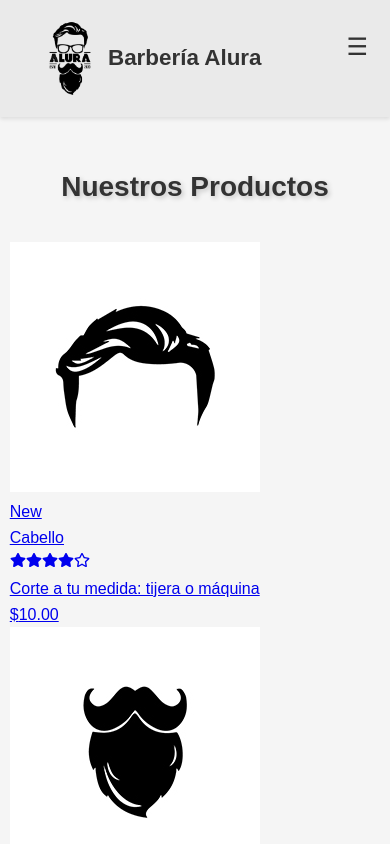
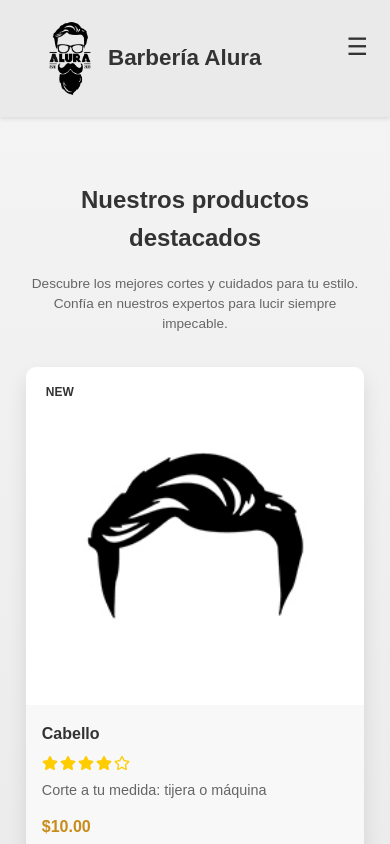
Before and after one commit to CriXDZ/BarberShop, a React (Vite) app: page /productos in a window 390 px wide. Shown: the top 844 px of the page. Built offline with nearby package versions, Linux system fonts and the light colour scheme; a web font is replaced by a local one.

Commit message:
Update  shop component styles

```diff
--- a/src/pages/Tienda/Productos.css
+++ b/src/pages/Tienda/Productos.css
@@ -1,132 +1,172 @@
-/* General Styles */
+/* Estructura general */
 .productos-page {
   font-family: "Montserrat", sans-serif;
-  background-color: #f5f5f5;
+  background: linear-gradient(
+    0deg,
+    rgba(224, 224, 224, 1) 0%,
+    rgba(245, 245, 245, 1) 100%
+  );
 }
 
-/* Main Content Styles */
-main {
-  width: 90%;
-  max-width: 940px;
+/* Sección principal que envuelve el título y los productos */
+.featured-container {
+  max-width: 1200px;
   margin: 0 auto;
-  padding: 2rem 0;
+  padding: 1em 1em;
 }
 
-/* Product Titles */
-.titulo-productos {
+.featured-heading {
+  max-width: 600px;
+  margin: 0 auto;
   text-align: center;
-  margin-bottom: 2rem;
-  font-size: 2.5rem;
-  color: #333;
-  text-shadow: 2px 2px 5px rgba(0, 0, 0, 0.2);
-  font-weight: bold;
 }
 
-.producto-grid {
-  display: grid;
-  grid-template-columns: repeat(auto-fill, minmax(300px, 1fr));
-  gap: 1.25rem;
-  justify-content: center;
-  margin-bottom: 3rem;
+.featured-title {
+  font-size: 2rem;
+  font-weight: bold;
+  color: #333;
 }
 
-.producto-card {
-  background-color: #fff;
+.featured-subtitle {
+  margin-top: 1rem;
+  font-size: 1rem;
+  color: #666;
+  line-height: 1.5;
+}
+
+/* --- Cuadrícula de productos --- */
+.featured-grid {
+  display: grid;
+  grid-template-columns: repeat(auto-fit, minmax(250px, 1fr));
+  gap: 1.5rem;
+  margin-top: 2rem;
+}
+
+/* --- Tarjeta de producto --- */
+.featured-card {
+  position: relative;
+  background-color: #f8f8f8;
   border-radius: 0.625rem;
   box-shadow: 0 0.625rem 1.25rem rgba(0, 0, 0, 0.1);
-  padding: 1rem;
-  text-align: center;
+  overflow: hidden;
   transition: transform 0.3s;
-  text-decoration: none; /* Added */
-  color: inherit; /* Added */
+  text-decoration: none;
+  color: inherit;
 }
 
-.producto-card:hover {
+.featured-card:hover {
+  transform: scale(1.03);
+}
+
+/* Contenedor para forzar aspecto 1:1 */
+.featured-image-container {
+  position: relative;
+  width: 100%;
+  overflow: hidden;
+  padding-top: 100%;
+}
+
+.featured-image {
+  position: absolute;
+  top: 0;
+  left: 0;
+  width: 100%;
+  height: 100%;
+  object-fit: cover;
+  transition: transform 0.3s;
+}
+
+.featured-card:hover .featured-image {
   transform: scale(1.05);
 }
 
-.producto-card img,
-.producto-card h2,
-.producto-card p {
-  /* Added */
-  text-decoration: none;
+/* Badge (NEW, SALE) */
+.badge {
+  position: absolute;
+  top: 0.75rem;
+  left: 0.75rem;
+  background-color: #fff;
+  color: #333;
+  font-size: 0.75rem;
+  font-weight: bold;
+  padding: 0.25rem 0.5rem;
+  border-radius: 9999px;
+  text-transform: uppercase;
 }
 
-.producto-imagen {
-  width: 100%;
-  height: auto;
-  border-bottom: 2px solid #c78c19;
-  margin-bottom: 1rem;
+.badge-sale {
+  background-color: #333;
+  color: #fff;
 }
 
-.producto-titulo {
-  font-size: 1.5rem;
-  margin-bottom: 0.625rem;
-  color: #333;
+/* Contenido de la tarjeta */
+.featured-card-content {
+  padding: 1rem;
 }
 
-.producto-descripción {
+.featured-card-title {
   font-size: 1rem;
-  color: #666;
-  margin-bottom: 1rem;
+  font-weight: bold;
+  color: #333;
+  margin-bottom: 0.5rem;
 }
 
-.producto-precio {
-  font-size: 1.25rem;
+.featured-card-description {
+  font-size: 0.9rem;
+  color: #666;
+  margin-bottom: 0.75rem;
+}
+
+/* Rating de estrellas */
+.featured-card-rating {
+  display: flex;
+  align-items: center;
+  margin-bottom: 0.5rem;
+}
+
+.featured-card-rating svg {
+  width: 1rem;
+  height: 1rem;
+  color: #ffcc00;
+  margin-right: 2px;
+}
+
+/* Precios */
+.featured-card-price {
+  font-size: 1rem;
   font-weight: bold;
   color: #c78c19;
 }
 
-/* Responsive Styles */
-@media screen and (max-width: 768px) {
-  .titulo-productos {
-    font-size: 2rem;
+.featured-card-price-discount {
+  font-size: 0.875rem;
+  color: #999;
+  text-decoration: line-through;
+  margin-left: 0.5rem;
+}
+
+/* Responsivo */
+@media screen and (max-width: 480px) {
+  .featured-title {
+    font-size: 1.5rem;
+  }
+  .featured-subtitle {
+    font-size: 0.85rem;
   }
 
-  .producto-grid {
-    grid-template-columns: 1fr;
-    gap: 1rem;
+  .featured-card {
+    transition: none;
   }
 
-  .producto-card {
-    padding: 0.75rem;
+  .featured-card:hover {
+    transform: none;
   }
 
-  .producto-titulo {
-    font-size: 1.25rem;
+  .featured-image {
+    transition: none;
   }
 
-  .producto-descripción {
-    font-size: 0.875rem;
-  }
-
-  .producto-precio {
-    font-size: 1.125rem;
+  .featured-card:hover .featured-image {
+    transform: none;
   }
 }
-
-@media screen and (max-width: 480px) {
-  .titulo-productos {
-    font-size: 1.75rem;
-  }
-
-  .producto-grid {
-    gap: 0.75rem;
-  }
-
-  .producto-card {
-    padding: 0.5rem;
-  }
-
-  .producto-titulo {
-    font-size: 1.1rem;
-  }
-
-  .producto-descripción {
-    font-size: 0.8rem;
-  }
-
-  .producto-precio {
-    font-size: 1rem;
-  }
-}
--- a/src/pages/Tienda/Productos.jsx
+++ b/src/pages/Tienda/Productos.jsx
@@ -5,7 +5,7 @@ import "./Productos.css";
 
 const ProductsPage = () => {
   const links = [
-    { label: "Home", to: "/" },
+    { label: "Inicio", to: "/" },
     { label: "Contacto", to: "/contactos" },
   ];
 
@@ -13,8 +13,18 @@ const ProductsPage = () => {
     <div className="productos-page">
       <Header links={links} />
       <main>
-        <h1 className="titulo-productos">Nuestros Productos</h1>
-        <ItemList />
+        <section>
+          <div className="featured-container">
+            <div className="featured-heading">
+              <h2 className="featured-title">Nuestros productos destacados</h2>
+              <p className="featured-subtitle">
+                Descubre los mejores cortes y cuidados para tu estilo. Confía en
+                nuestros expertos para lucir siempre impecable.
+              </p>
+            </div>
+            <ItemList />
+          </div>
+        </section>
       </main>
     </div>
   );
```
